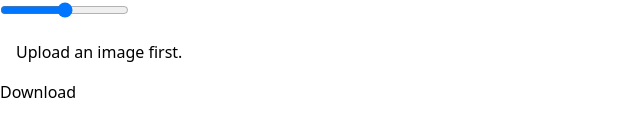
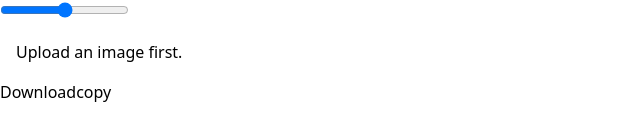
Before and after one commit to abdelmoula-tayai/elevate-generator, a Next.js app: page / in a window 1280 px wide. Shown: the part 198-338 px from the top of the page, without its empty margins (0-640 px from the left). Built offline with nearby package versions, Linux system fonts and the light colour scheme.

Commit message:
Refactor menu component to include image upload functionality. Final result

```diff
--- a/app/Menu/menu.jsx
+++ b/app/Menu/menu.jsx
@@ -1,25 +1,6 @@
 import { Range } from "../Range/range";
 
-export const Menu = ({ setImage, setSettings }) => {
-  const handleImageUpload = (event) => {
-    const file = event.target.files[0];
-    const reader = new FileReader();
-
-    reader.onloadend = () => {
-      const img = new Image();
-      img.onload = () =>
-        setImage({
-          src: img.src,
-          width: img.width,
-          height: img.height,
-          name: file.name,
-        });
-      img.src = reader.result;
-    };
-
-    reader.readAsDataURL(file);
-  };
-
+export const Menu = ({ handleImageUpload, setSettings }) => {
   return (
     <div className="flex justify-start flex-col bg-slate-800 w-3/4 px-10 py-6 mt-5 rounded-xl shadow-lg">
       <h1 className="font-bold text-2xl mb-5">Settings</h1>
--- a/app/page.js
+++ b/app/page.js
@@ -6,37 +6,100 @@ import { renderPNG } from "./render-png";
 
 export default function Home() {
   const [image, setImage] = useState(null);
+
   const [settings, setSettings] = useState({
     padding: 16,
     shadow: 10,
     radius: 16,
   });
 
+  const [loading, setLoading] = useState("idle");
+
+  const handleImageUpload = (event) => {
+    const file = event.target.files[0];
+    const reader = new FileReader();
+
+    if (file.type !== "image/png") {
+      alert("We only accept png files");
+      event.target.value = "";
+      return;
+    }
+
+    reader.onloadend = () => {
+      const img = new Image();
+      img.onload = () =>
+        setImage({
+          src: img.src,
+          width: img.width,
+          height: img.height,
+          name: file.name,
+        });
+      img.src = reader.result;
+    };
+
+    reader.readAsDataURL(file);
+  };
+
+  const handleDownload = async (isCopying) => {
+    setLoading(isCopying ? "copying" : "downloading");
+
+    const { blob } = await renderPNG({
+      image,
+      settings,
+    });
+    const url = URL.createObjectURL(blob);
+
+    if (isCopying) {
+      await navigator.clipboard.write([
+        new ClipboardItem({
+          ["image/png"]: blob,
+        }),
+      ]);
+    } else {
+      const a = document.createElement("a");
+      a.href = url;
+      a.download = image.name.replace(".png", "-elevate.png");
+      a.click();
+    }
+
+    setLoading("idle");
+  };
+
   return (
     <div className="flex justify-center items-center flex-col">
-      <Menu setImage={setImage} setSettings={setSettings} />
+      <Menu
+        setImage={setImage}
+        setSettings={setSettings}
+        handleImageUpload={handleImageUpload}
+      />
       <div className="flex justify-center border w-3/4 py-5 mt-4 rounded-md">
         <ImageGenerator settings={settings} image={image} />
       </div>
 
       <button
-        className="btn my-3"
-        disabled={!image}
-        onClick={async () => {
-          const { blob } = await renderPNG({
-            image,
-            settings,
-          });
-
-          const url = URL.createObjectURL(blob);
-
-          const a = document.createElement("a");
-          a.href = url;
-          a.download = image.name.replace(".png", "-elevate.png");
-          a.click();
+        className="btn btn-primary my-3"
+        disabled={!image || loading === "downloading"}
+        onClick={() => {
+          handleDownload(false);
         }}
       >
         Download
+        {loading === "downloading" ? (
+          <span className="loading loading-spinner loading-sm"></span>
+        ) : null}
+      </button>
+
+      <button
+        className="btn btn-active my-3"
+        disabled={!image || loading === "copying"}
+        onClick={() => {
+          handleDownload(true);
+        }}
+      >
+        copy
+        {loading === "copying" ? (
+          <span className="loading loading-spinner loading-sm"></span>
+        ) : null}
       </button>
     </div>
   );
```
